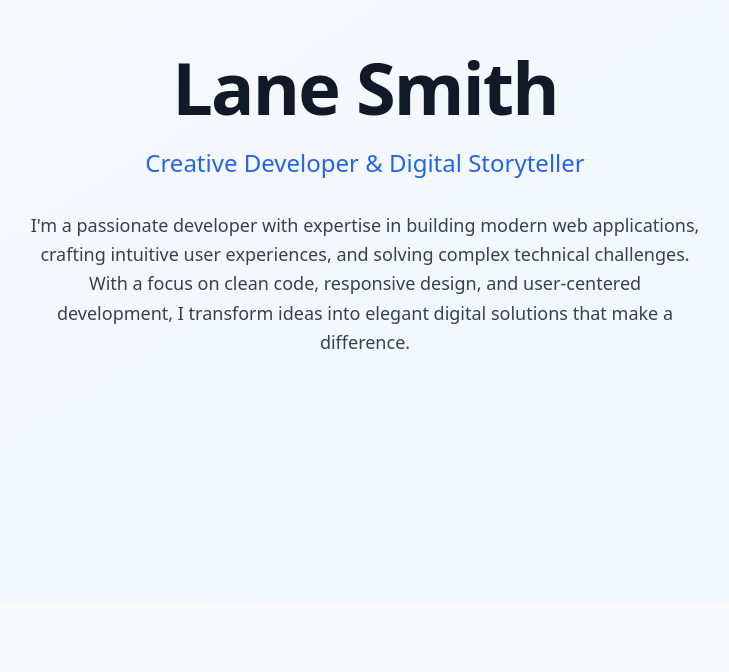
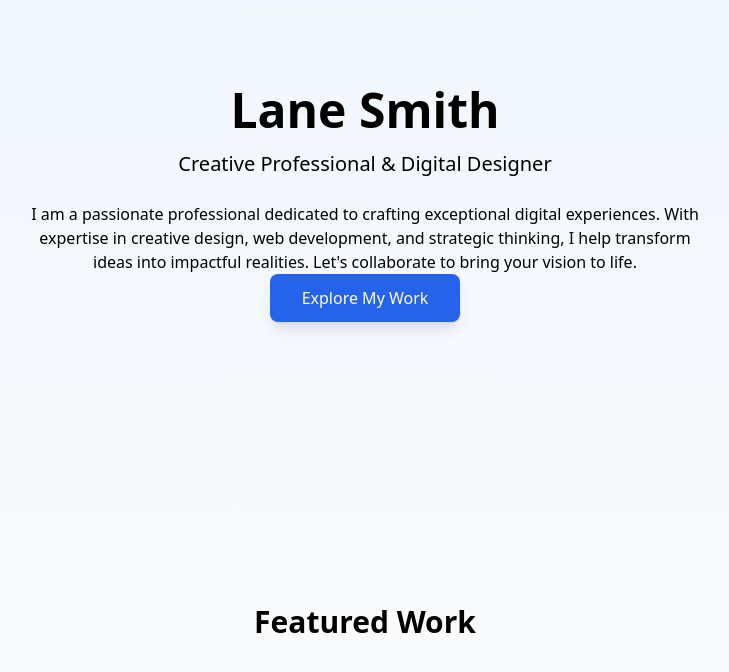
Before and after one commit to cactusmountainai/automated-local-llm-test, a website: page pages/index.html in a window 1280 px wide. Shown: the part 196-868 px from the top of the page, without its empty margins (275-1004 px from the left). Before the commit the page ends 800 px from the top, so only its background shows below. Drawn offline with Linux system fonts and the light colour scheme.

Commit message:
[Coder] Create hero section in index.html with Lane Smith'

```diff
--- a/pages/index.html
+++ b/pages/index.html
@@ -8,7 +8,7 @@
     <link href="../styles/output.css" rel="stylesheet" />
     <script src="https://kit.fontawesome.com/a8cc471b41.js" crossorigin="anonymous"></script>
     <style>
-      /* Hero section animation */
+      /* Hero Section Animation */
       @keyframes fadeUp {
         from {
           opacity: 0;
@@ -36,32 +36,43 @@
 
   <body class="dark:bg-gray-900 bg-slate-50 overflow-x-hidden min-h-screen">
     <!-- Hero Section -->
-    <section class="dark:bg-gray-800 bg-gradient-to-br from-slate-50 to-blue-50 dark:from-gray-900 dark:to-gray-800 min-h-screen flex items-center justify-center px-4 py-16">
-      <div class="text-center max-w-4xl mx-auto animate-fade-up">
-        <!-- Name Header -->
-        <h1
-          class="text-5xl md:text-7xl font-bold text-gray-900 dark:text-white mb-6 tracking-tight animate-delay-1"
-        >
+    <section class="w-full min-h-screen flex items-center justify-center px-6 sm:px-12 lg:px-24 bg-gradient-to-b from-blue-50 to-slate-50 dark:from-gray-900 dark:to-gray-800">
+      <div class="max-w-4xl w-full text-center animate-fade-up">
+        <!-- Lane Smith's Name -->
+        <h1 class="hero-name mb-4 animate-delay-1 text-4xl sm:text-5xl font-bold dark:text-white">
           Lane Smith
         </h1>
 
-        <!-- Tagline -->
-        <p
-          class="text-xl md:text-2xl text-blue-600 dark:text-blue-400 font-medium mb-8 animate-delay-1"
-        >
-          Creative Developer & Digital Storyteller
+        <!-- Professional Tagline -->
+        <p class="hero-tagline mb-6 animate-delay-1 text-xl sm:text-2xl dark:text-gray-300">
+          Creative Professional & Digital Designer
         </p>
 
         <!-- Professional Introduction -->
-        <div class="max-w-2xl mx-auto animate-delay-2">
-          <p class="text-lg text-gray-700 dark:text-gray-300 leading-relaxed">
-            I'm a passionate developer with expertise in building modern web applications,
-            crafting intuitive user experiences, and solving complex technical challenges.
-            With a focus on clean code, responsive design, and user-centered development,
-            I transform ideas into elegant digital solutions that make a difference.
-          </p>
+        <p class="hero-intro max-w-2xl mx-auto animate-delay-2 dark:text-gray-400">
+          I am a passionate professional dedicated to crafting exceptional digital experiences.
+          With expertise in creative design, web development, and strategic thinking,
+          I help transform ideas into impactful realities. Let's collaborate to bring your vision to life.
+        </p>
+
+        <!-- Social Links / CTA -->
+        <div class="mt-8 animate-delay-2">
+          <a href="#about" class="inline-block bg-blue-600 hover:bg-blue-700 text-white font-medium py-3 px-8 rounded-lg transition duration-300 shadow-lg hover:shadow-xl">
+            Explore My Work
+          </a>
         </div>
       </div>
     </section>
+
+    <!-- Main Content Area -->
+    <main class="w-full min-h-screen">
+      <!-- Portfolio/Projects Section -->
+      <section id="portfolio" class="w-full py-24 px-6 sm:px-12 lg:px-24 dark:bg-gray-900 bg-slate-50">
+        <div class="max-w-6xl mx-auto">
+          <h2 class="text-3xl font-bold mb-12 text-center dark:text-white">Featured Work</h2>
+          <!-- Projects would be listed here -->
+        </div>
+      </section>
+    </main>
   </body>
 </html>
```
Also changed, not shown: .autonomous-backups/backup_1773454547.json (added), .autonomous-backups/backup_1773454950.json (added), .autonomous-backups/backup_1773455185.json (added), .autonomous-backups/backup_1773455226.json (added), .autonomous-backups/backup_1773455339.json (added), .autonomous-backups/backup_1773455356.json (added), .multi-agent-state.json, .tasks.json, 1 other file.
